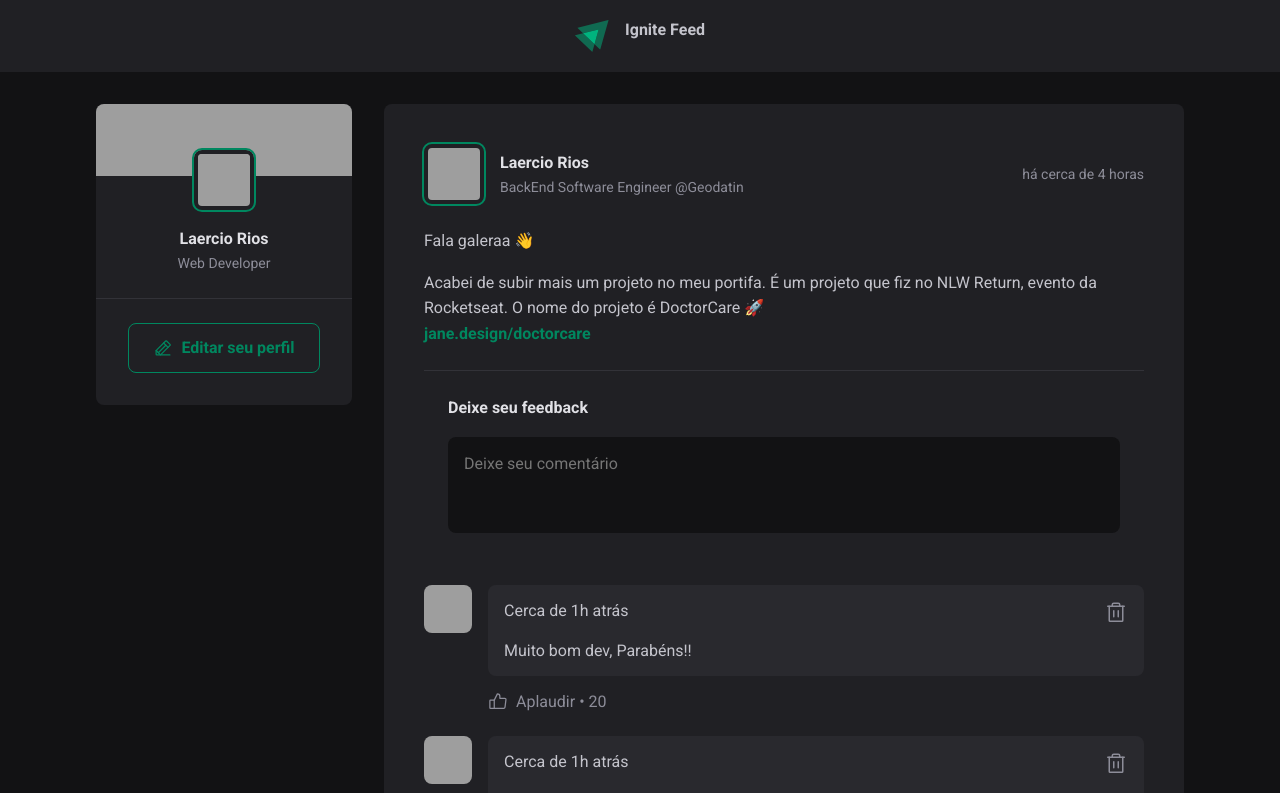
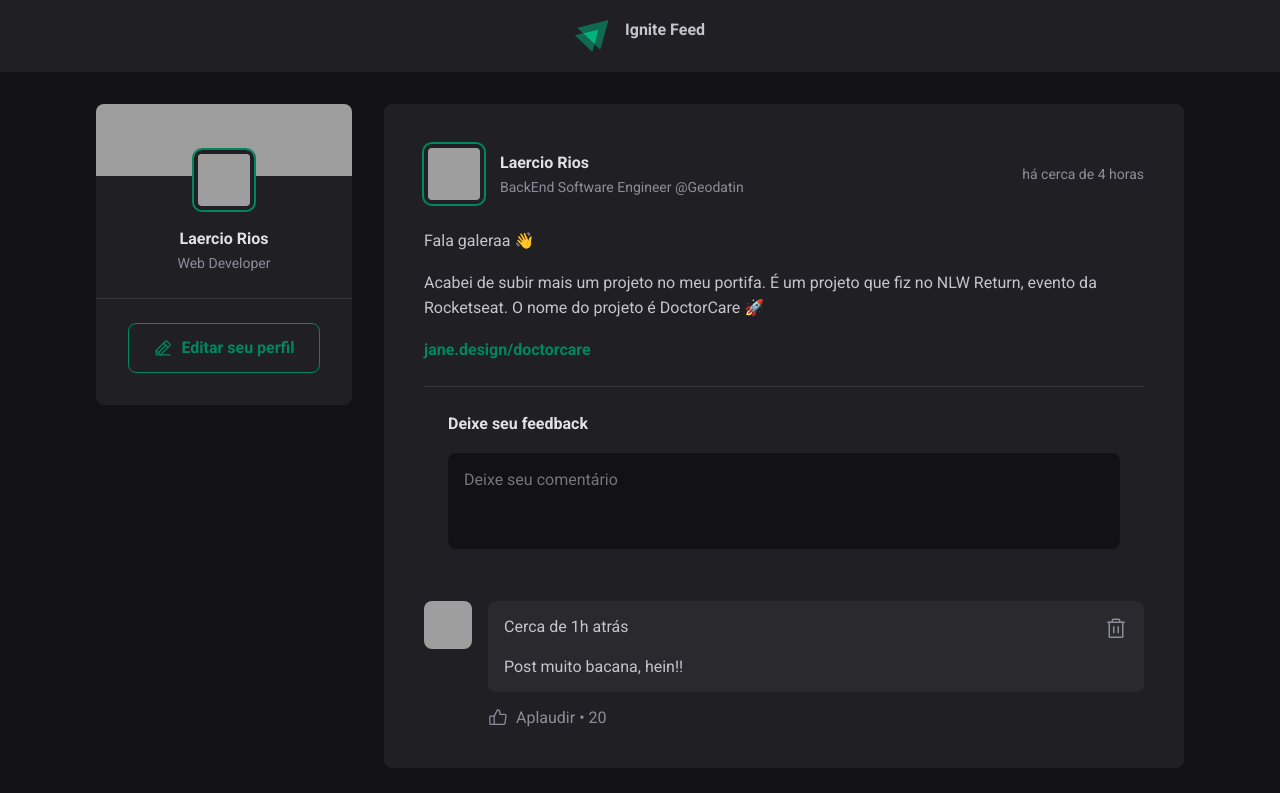
Before and after one commit to LaercioSR/ignite-feed, a React (Vite) app: page / in a window 1280 px wide. Shown: the top 793 px of the page. Built offline with nearby package versions, Linux system fonts and the light colour scheme; grey boxes are pictures that could not be loaded; a web font is replaced by a local one.

Commit message:
:sparkles: Added new comments and keys in maps

```diff
--- a/src/App.jsx
+++ b/src/App.jsx
@@ -55,6 +55,7 @@
           {posts.map((post) => {
             return (
               <Post
+                key={post.id}
                 author={post.author}
                 content={post.content}
                 publishedAt={post.publishedAt}
--- a/src/components/Comment.jsx
+++ b/src/components/Comment.jsx
@@ -2,7 +2,7 @@
 import { Avatar } from "./Avatar";
 import styles from "./Comment.module.css";
 
-export function Comment() {
+export function Comment({ content }) {
   return (
     <div className={styles.comment}>
       <Avatar hasBorder={false} src="https://github.com/LaercioSR.png" />
@@ -24,7 +24,7 @@
             </button>
           </header>
 
-          <p>Muito bom dev, Parabéns!!</p>
+          <p>{content}</p>
         </div>
 
         <footer>
--- a/src/components/Post.jsx
+++ b/src/components/Post.jsx
@@ -1,3 +1,4 @@
+import { useState } from "react";
 import { format, formatDistanceToNow } from "date-fns";
 import ptBr from "date-fns/locale/pt-BR";
 
@@ -6,6 +7,9 @@
 import styles from "./Post.module.css";
 
 export function Post({ author, content, publishedAt }) {
+  const [newCommentText, setNewCommentText] = useState("");
+  const [comments, setComments] = useState(["Post muito bacana, hein!!"]);
+
   const publishedDateFormatted = format(
     publishedAt,
     "d 'de' LLLL 'às' HH:mm'h'",
@@ -16,6 +20,17 @@
     locale: ptBr,
     addSuffix: true,
   });
+
+  function handleCreateNewComment() {
+    event.preventDefault();
+
+    setComments([...comments, newCommentText]);
+    setNewCommentText("");
+  }
+
+  function handleNewCommentChange() {
+    setNewCommentText(event.target.value);
+  }
 
   return (
     <article className={styles.post}>
@@ -39,17 +54,27 @@
       <div className={styles.content}>
         {content.map((line) => {
           if (line.type === "paragraph") {
-            return <p>{line.content}</p>;
+            return <p key={line.content}>{line.content}</p>;
           } else if (line.type === "link") {
-            return <a href="#">{line.content}</a>;
+            return (
+              <p key={line.content}>
+                <a href="#">{line.content}</a>
+              </p>
+            );
           }
         })}
       </div>
 
-      <form className={styles.commentForm}>
+      <form onSubmit={handleCreateNewComment} className={styles.commentForm}>
         <strong>Deixe seu feedback</strong>
 
-        <textarea placeholder="Deixe seu comentário" />
+        <textarea
+          name="comment"
+          placeholder="Deixe seu comentário"
+          value={newCommentText}
+          onChange={handleNewCommentChange}
+          required
+        />
 
         <footer>
           <button type="submit">Publicar</button>
@@ -57,9 +82,9 @@
       </form>
 
       <div className="styles.commentList">
-        <Comment />
-        <Comment />
-        <Comment />
+        {comments.map((comment) => {
+          return <Comment key={comment} content={comment} />;
+        })}
       </div>
     </article>
   );
```
